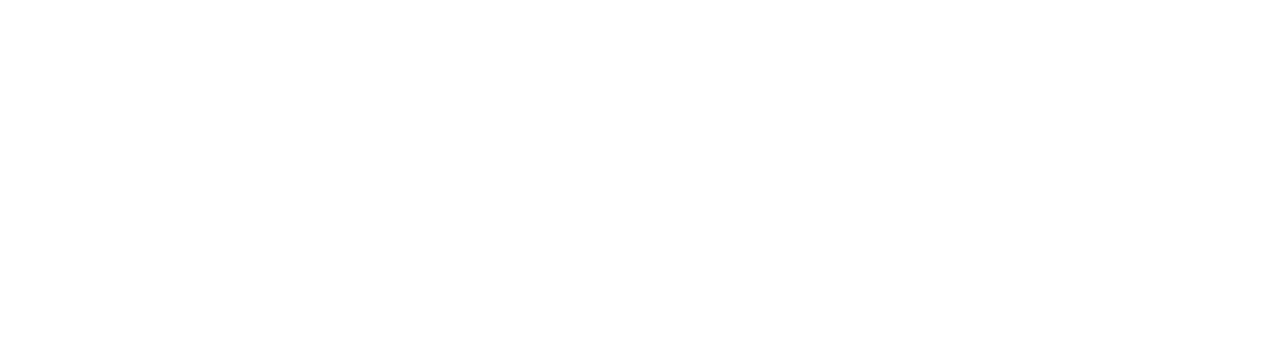
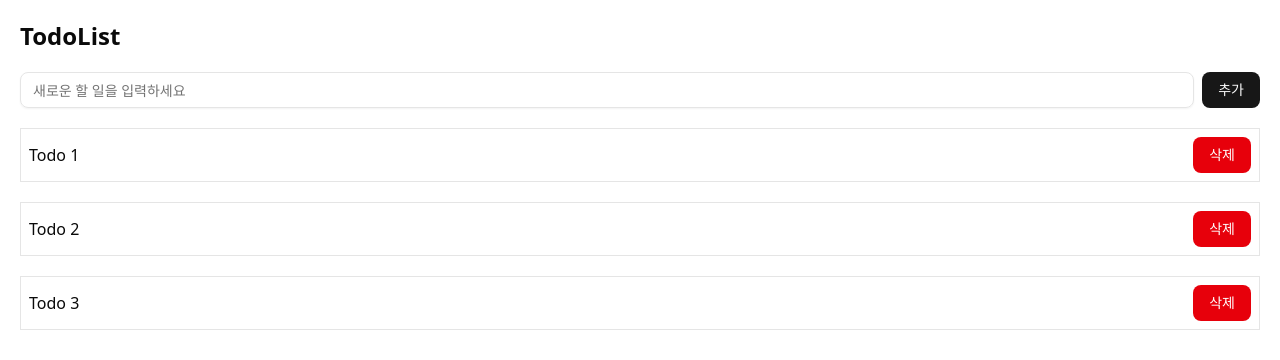
Before and after one commit to seongwoo83/one-bite, a React (Vite) app: page /todolist in a window 1280 px wide. Before the commit this address had no page. Shown: the top 360 px of the page. Built offline with nearby package versions, Linux system fonts and the light colour scheme.

Commit message:
feat: Add Simple Todolist

```diff
--- a/src/App.tsx
+++ b/src/App.tsx
@@ -4,6 +4,7 @@
 import SignInPage from "@/pages/sign-in-page";
 import SignUpPage from "@/pages/sign-up-page";
 import CounterPage from "@/pages/counter-page";
+import TodoListPage from "@/pages/todo-list-page";
 
 function AuthLayout() {
 	return (
@@ -19,7 +20,7 @@
 		<Routes>
 			<Route path="/" element={<IndexPage />} />
 			<Route path="/counter" element={<CounterPage />} />
-
+			<Route path="/todolist" element={<TodoListPage />} />
 			<Route element={<AuthLayout />}>
 				<Route path="/sign-in" element={<SignInPage />} />
 				<Route path="/sign-up" element={<SignUpPage />} />
--- /dev/null
+++ b/src/components/todo-list/todo-editor.tsx
@@ -0,0 +1,13 @@
+import { Input } from "@/components/ui/input";
+import { Button } from "@/components/ui/button";
+
+const TodoEditor = () => {
+	return (
+		<div className="flex gap-2">
+			<Input placeholder="새로운 할 일을 입력하세요" />
+			<Button>추가</Button>
+		</div>
+	);
+};
+
+export default TodoEditor;
--- /dev/null
+++ b/src/components/todo-list/todo-item.tsx
@@ -0,0 +1,12 @@
+import { Button } from "@/components/ui/button";
+const TodoItem = ({ id, content }: { id: number; content: string }) => {
+
+	return (
+		<div className="flex items-center justify-between border p-2">
+			{content}
+			<Button variant={"destructive"}>삭제</Button>
+		</div>
+	);
+};
+
+export default TodoItem;
--- /dev/null
+++ b/src/pages/todo-list-page.tsx
@@ -0,0 +1,30 @@
+import TodoEditor from "@/components/todo-list/todo-editor";
+import TodoItem from "@/components/todo-list/todo-item";
+const TodoListPage = () => {
+	const dummyTodos = [
+		{
+			id: 1,
+			content: "Todo 1",
+		},
+		{
+			id: 2,
+			content: "Todo 2",
+		},
+		{
+			id: 3,
+			content: "Todo 3",
+		},
+	];
+
+	return (
+		<div className="flex flex-col gap-5 p-5">
+			<div className="text-2xl font-bold">TodoList</div>
+			<TodoEditor />
+			{dummyTodos.map((todo) => (
+				<TodoItem key={todo.id} id={todo.id} content={todo.content} />
+			))}
+		</div>
+	);
+};
+
+export default TodoListPage;
```
